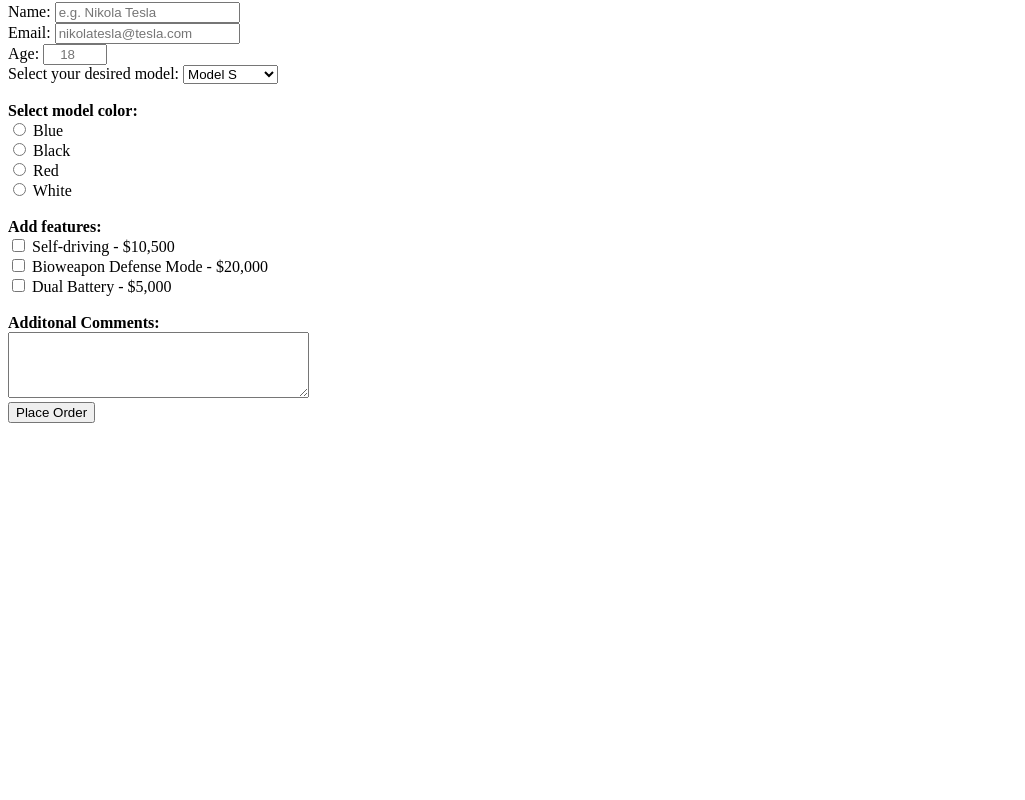
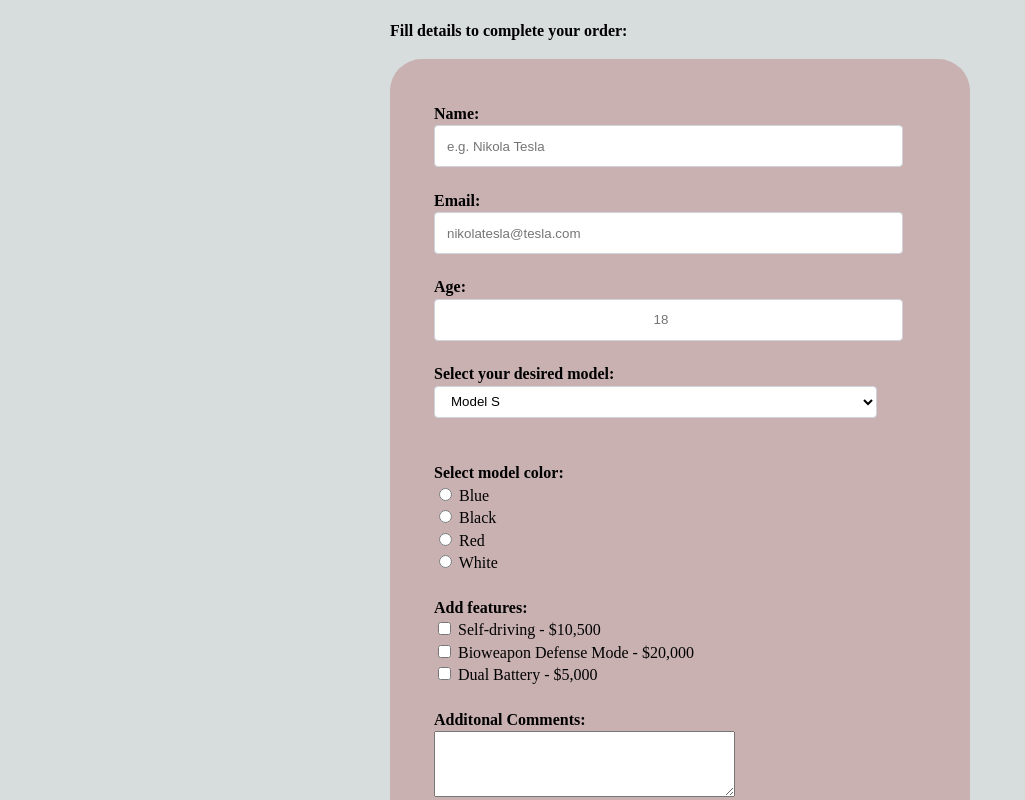
Before and after one commit to nevaderaf/survey-form-tesla, a plain HTML site: page index.html in a window 1280 px wide. Shown: the part 112-912 px from the top of the page, without its empty margins (0-1025 px from the left). Before the commit the page ends 800 px from the top, so only its background shows below. Drawn offline with Linux system fonts and the light colour scheme; a web font is replaced by a local one.

Commit message:
Added survey_tesla.css and updated index.html

```diff
--- a/index.html
+++ b/index.html
@@ -1,5 +1,7 @@
 <!DOCTYPE html>
 <html lang="en">
+
+    <link rel="stylesheet" href="survey_tesla.css">
 
 <header>
 <h1 id="title">Tell Us About The Tesla Model You Want to Buy</h1>
@@ -7,27 +9,29 @@
 </header>
 
 <body>
-<p id="description">Fill details to complete your order:</p>
+<p id="description"><b>Fill details to complete your order:</b></p>
 
     <form id="survey-form">
 
-        <label for="name" id="name-label">Name:</label>
-        <input id="name" type="text" name="name" placeholder="e.g. Nikola Tesla" required>
+        <div class="input-headings">
+
+        <label for="name" id="name-label"><b>Name:</b></label>
+        <input id="name" type="text" name="name" placeholder="e.g. Nikola Tesla" class="form-inputs" required>
         </input>
         <br>
 
-        <label for="email" id="email-label">Email:</label>
-        <input id="email" type="email" name="email" placeholder="nikolatesla@tesla.com" required>
+        <label for="email" id="email-label"><b>Email:</b></label>
+        <input id="email" type="email" name="email" placeholder="nikolatesla@tesla.com" class="form-inputs" required>
         </input>
         <br>
 
-        <label for="number" id="number-label">Age:</label>
-        <input id="number" type="number" name="number" placeholder="18" min="18" max="120" required style="text-align: center">
+        <label for="number" id="number-label"><b>Age:</b></label>
+        <input id="number" type="number" name="number" placeholder="18" min="18" max="120" class="form-inputs" required style="text-align: center">
         </input>
         <br>
 
-        <label for="dropdown" id="model">Select your desired model:</label>
-        <select id="dropdown">
+        <label for="dropdown" id="model"><b>Select your desired model:</b></label>
+        <select id="dropdown" class="form-inputs">
             <option value="Model_S">Model S</option>
             <option value="Model_3">Model 3</option>
             <option value="Model_X">Model X</option>
@@ -72,7 +76,8 @@
         </textarea>
         <br>
 
-        <input id="submit" type="submit" value="Place Order">
+        <input id="submit" type="submit" value="Place Order" class="submit-button">
+        </div>
     </form>
 </body>
 </html>
--- /dev/null
+++ b/survey_tesla.css
@@ -0,0 +1,41 @@
+@import url('https://fonts.googleapis.com/css2?family=Gemunu+Libre:wght@300&display=swap');
+
+body {
+    font-family: 'Gemunu Libre';
+    line-height: 1.4;
+    background-color: #D7DCDD;
+    width: 500px;
+    margin: auto;
+}
+
+form {
+    background: rgb(147, 5, 5, 0.2);
+    padding: 2.5rem 2.5rem;
+    border-radius: 2rem;
+    width: 500px;
+    margin: auto;
+}
+
+.submit-button {
+    width: 100%;
+    padding: 0.6rem;
+    background: saddlebrown;
+    color: white;
+    border-radius: 2px;
+    cursor: pointer;
+}
+
+.input-headings {
+    margin: 0 auto 0.5rem auto;
+    padding: 0.25rem;
+}
+
+.form-inputs {
+    display: block;
+    width: 90%;
+    height: 2rem;
+    padding: 0.25rem 0.75rem;
+    background-color: #FFF;
+    border: 1px solid #ced4da;
+    border-radius: 0.25rem;
+}
```
